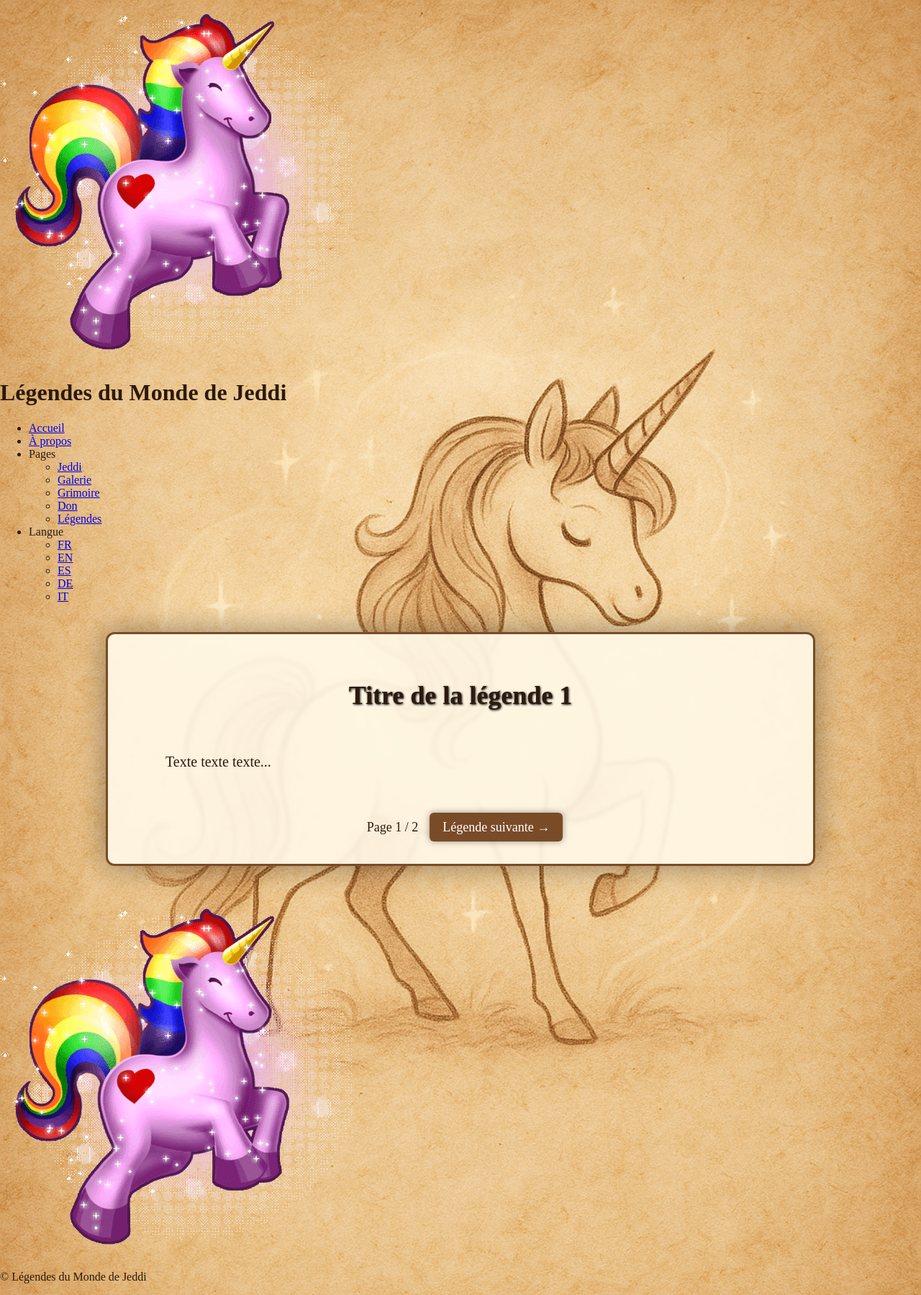
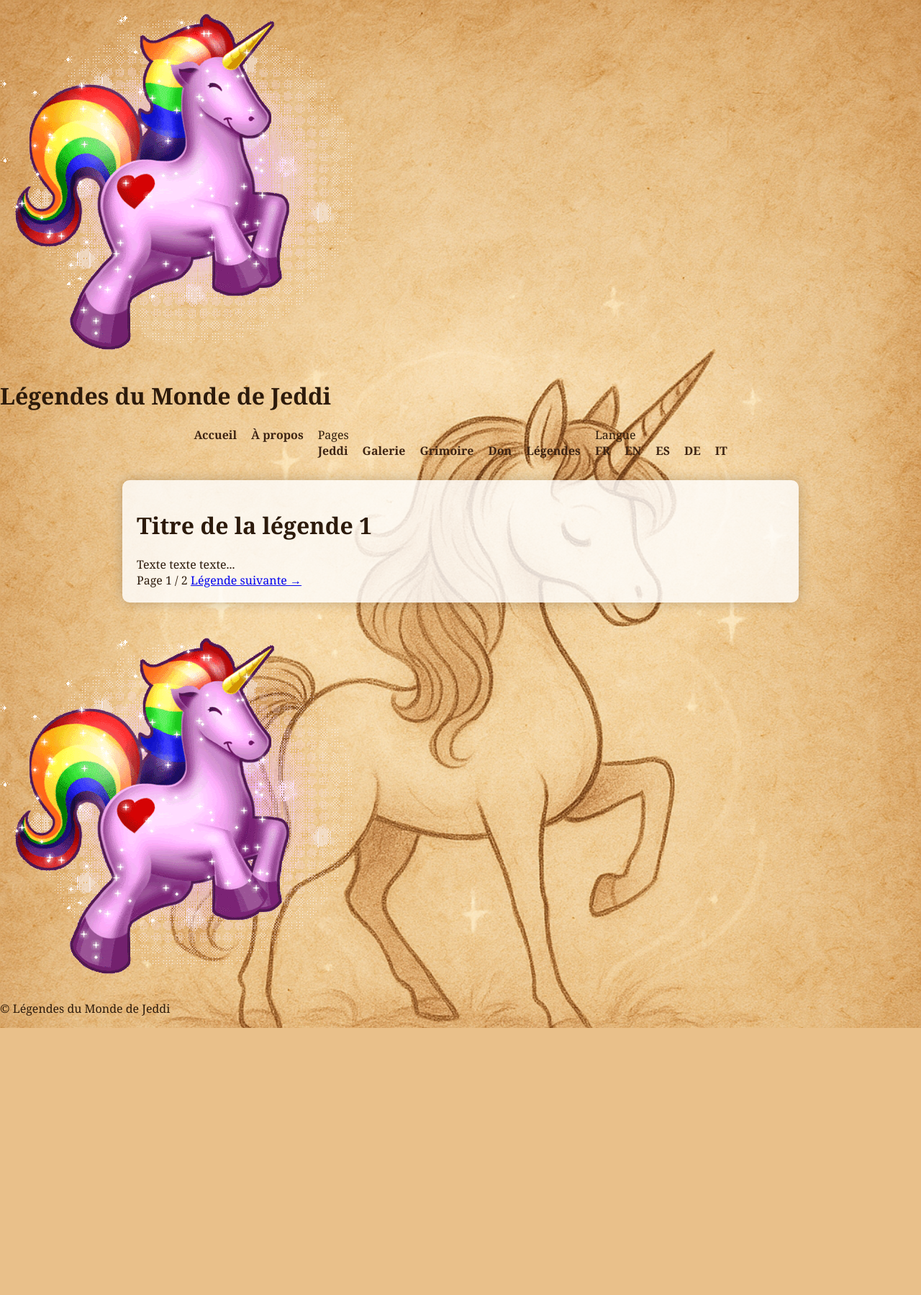
Before and after one commit to legendesdumondedejeddi-svg/legendes_de_Jeddi, a Flask app: page /1/legendes in a window 1280 px wide. Shown: the whole page at 72% size. After the commit the page ends 1428 px from the top, so only its background shows below. Run offline with Flask 3, Linux system fonts and the light colour scheme.

Commit message:
Add files via upload

```diff
--- a/static/style.css
+++ b/static/style.css
@@ -1,66 +1,86 @@
 body {
-    margin: 0;
-    padding: 0;
-    background: url("/static/images/parchment_texture.jpg") center/cover fixed;
-    font-family: "Cinzel", serif;
-    color: #2b1a0d;
+  margin:0;
+  padding:0;
+  font-family: "Georgia", serif;
+  background: url("../static/images/parchment_texture.jpg") center/cover fixed;
+  color:#2c1a0b;
 }
 
-/* Conteneur Grimoire */
-.grimoire-container {
-    max-width: 900px;
-    margin: 40px auto;
-    padding: 40px;
-    background: rgba(255, 248, 230, 0.92);
-    box-shadow: 0 0 40px rgba(0,0,0,0.4);
-    border: 3px solid #7a4b27;
-    border-radius: 12px;
-    backdrop-filter: blur(2px);
-    animation: apparition 1.1s ease-out;
+.top-banner {
+  text-align:center;
+  padding:20px;
+  background: rgba(255,245,235,0.75);
+  border-bottom: 3px solid #c9a36b;
+  position:relative;
 }
 
-/* Apparition lente */
-@keyframes apparition {
-    from { opacity: 0; transform: scale(0.95); }
-    to { opacity: 1; transform: scale(1); }
+.banner-unicorn {
+  position:absolute;
+  left:20px;
+  top:10px;
+  width:90px;
 }
 
-.grimoire-titre {
-    font-size: 36px;
-    text-align: center;
-    margin-bottom: 20px;
-    text-shadow: 1px 1px 3px #000;
-    font-family: "Uncial Antiqua", serif;
+nav ul {
+  list-style:none;
+  padding:0;
+  display:flex;
+  gap:20px;
+  justify-content:center;
 }
 
-.grimoire-texte {
-    font-size: 20px;
-    line-height: 1.7;
-    white-space: pre-wrap;
+nav a {
+  text-decoration:none;
+  font-weight:bold;
+  color:#3d2414;
 }
 
-.pagination {
-    margin-top: 30px;
-    text-align: center;
+.submenu ul {
+  display:none;
+  position:absolute;
+  background:#fff6e4;
+  padding:10px;
+  border:1px solid #c9a36b;
 }
 
-.page-btn {
-    font-size: 18px;
-    padding: 10px 18px;
-    background: #7a4b27;
-    color: #fff;
-    text-decoration: none;
-    border-radius: 6px;
-    box-shadow: 0 0 10px rgba(0,0,0,0.4);
-    transition: 0.2s;
+.submenu:hover ul {
+  display:block;
 }
 
-.page-btn:hover {
-    transform: scale(1.1);
-    background: #8c5a32;
+main {
+  max-width:900px;
+  margin:30px auto;
+  padding:20px;
+  background: rgba(255,255,255,0.8);
+  border-radius:10px;
+  box-shadow:0 0 18px rgba(0,0,0,0.2);
 }
 
-.page-info {
-    padding: 0 12px;
-    font-size: 18px;
+/*** Galeries ***/
+.gallery-grid {
+  display:grid;
+  grid-template-columns:repeat(auto-fit, minmax(220px, 1fr));
+  gap:18px;
 }
+
+.card img {
+  width:100%;
+  border-radius:8px;
+  transition: transform .4s ease;
+}
+
+.card img:hover {
+  transform:scale(1.05);
+}
+
+/*** Légendes ***/
+.legend-image {
+  max-width:100%;
+  border-radius:12px;
+  margin:10px 0 20px;
+  box-shadow:0 4px 15px rgba(0,0,0,0.2);
+}
+
+.footer-unicorn {
+  width:120px;
+}
```
